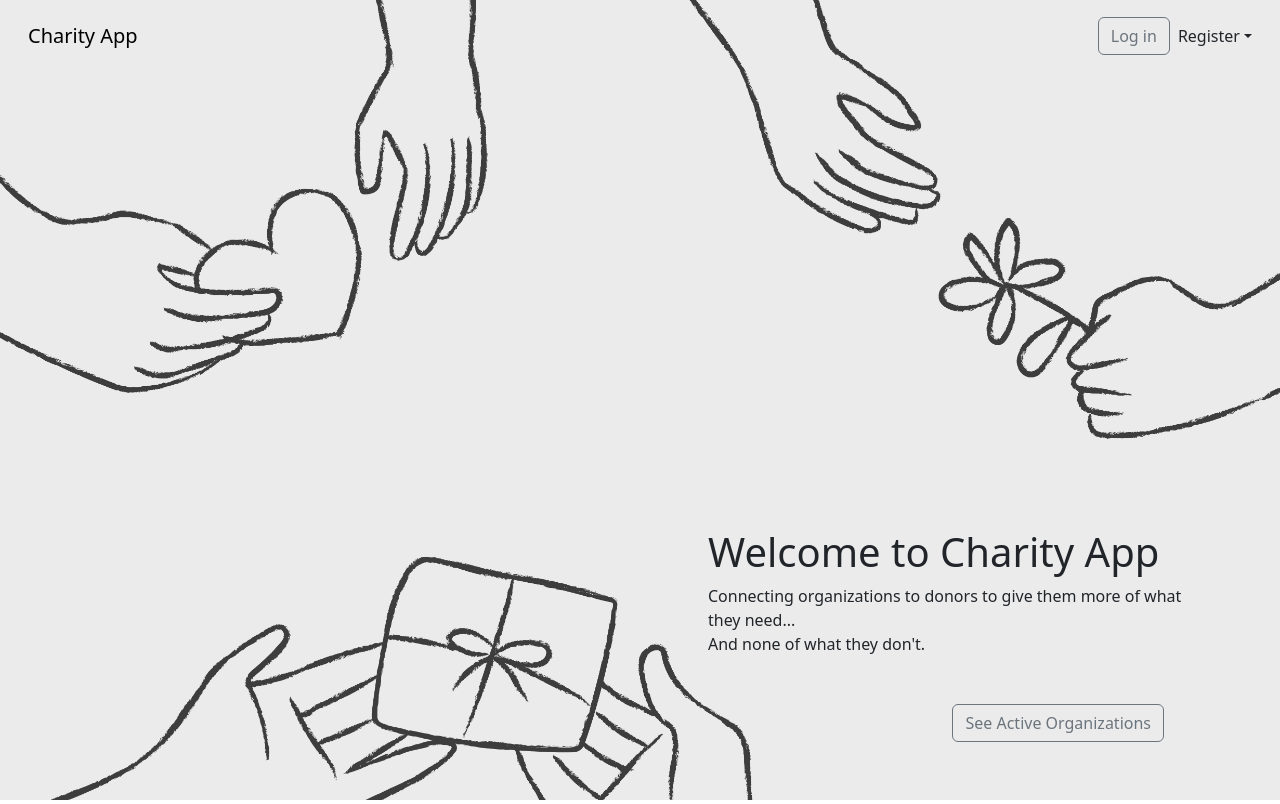
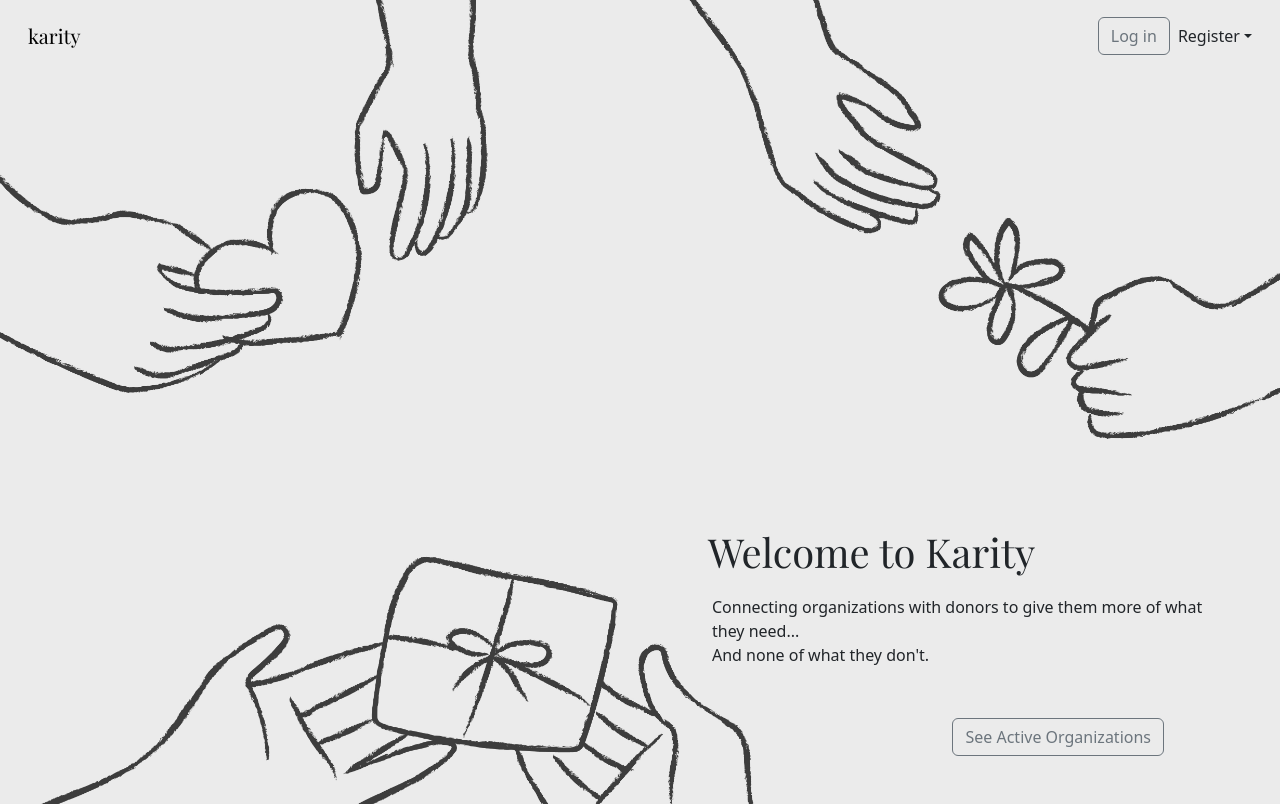
Before and after one commit to rebeccaariss/charity-registry, a React (Create React App) app in the folder react-front-end/: page / in a window 1280 px wide. Built offline with nearby package versions, Linux system fonts and the light colour scheme.

Commit message:
Adjust branding/fonts

```diff
--- a/react-front-end/public/index.html
+++ b/react-front-end/public/index.html
@@ -11,6 +11,9 @@
     />
     <link rel="apple-touch-icon" href="%PUBLIC_URL%/logo192.png" />
     <link rel="stylesheet" href="https://fonts.googleapis.com/css2?family=Material+Symbols+Outlined:opsz,wght,FILL,GRAD@20..48,100..700,0..1,-50..200" />
+    <link rel="preconnect" href="https://fonts.gstatic.com">
+    <link href="https://fonts.googleapis.com/css2?family=Playfair+Display:wght@400;700&display=swap" rel="stylesheet">
+
     <!--
       manifest.json provides metadata used when your web app is installed on a
       user's mobile device or desktop. See https://developers.google.com/web/fundamentals/web-app-manifest/
@@ -25,7 +28,7 @@
       work correctly both with client-side routing and a non-root public URL.
       Learn how to configure a non-root public URL by running `npm run build`.
     -->
-    <title>Charity Registry</title>
+    <title>karity</title>
   </head>
   <body>
     <noscript>You need to enable JavaScript to run this app.</noscript>
--- a/react-front-end/src/components/NavBar.jsx
+++ b/react-front-end/src/components/NavBar.jsx
@@ -25,7 +25,7 @@ function NavBar() {
   return (
     <Navbar expand="lg" style={{padding: "1rem"}}>
       <Container fluid>
-        <Navbar.Brand onClick={handleRedirect} style={{cursor: "pointer"}}>Charity App</Navbar.Brand>
+        <Navbar.Brand onClick={handleRedirect} style={{cursor: "pointer", fontFamily: "'Playfair Display', serif"}}>karity</Navbar.Brand>
         <Navbar.Toggle aria-controls="basic-navbar-nav" />
         <Navbar.Collapse id="basic-navbar-nav">
           <Nav className="me-auto">
--- a/react-front-end/src/components/NavBarLog.jsx
+++ b/react-front-end/src/components/NavBarLog.jsx
@@ -16,7 +16,7 @@ function NavBar() {
   return (
     <Navbar expand="lg" style={{padding: "1rem"}}>
       <Container fluid>
-        <Navbar.Brand onClick={handleRedirect} style={{cursor: "pointer"}}>Charity App</Navbar.Brand>
+        <Navbar.Brand onClick={handleRedirect} style={{cursor: "pointer", fontFamily: "'Playfair Display', serif"}}>karity</Navbar.Brand>
         <Navbar.Toggle aria-controls="basic-navbar-nav" />
         <Navbar.Collapse id="basic-navbar-nav">
           <div className="ms-auto d-flex align-items-center">
--- a/react-front-end/src/routes/Landing.jsx
+++ b/react-front-end/src/routes/Landing.jsx
@@ -12,9 +12,11 @@ const Landing = () => {
           </Col>
           <Col md={6}>
             <div style={{margin: "3.5rem"}}>
-              <h1>Welcome to Charity App</h1>
-              <div>Connecting organizations to donors to give them more of what they need...</div>
-              <div>And none of what they don't.</div>
+              <h1 className="title">Welcome to Karity</h1>
+              <div style={{padding: "3px", marginLeft: "1px"}}>
+                <div>Connecting organizations with donors to give them more of what they need...</div>
+                <div>And none of what they don't.</div>
+              </div>
               <Button href="/organizations" variant="outline-secondary" className="float-end" style={{margin: "3rem"}}>See Active Organizations</Button>
             </div>
           </Col>
--- a/react-front-end/src/styles/Landing.css
+++ b/react-front-end/src/styles/Landing.css
@@ -4,3 +4,10 @@ body {
   background-attachment: fixed;
   background-size: cover;
 }
+
+.title {
+  font-family: "Playfair Display", serif;
+  /* font-weight: bold; */
+  margin-bottom: 1rem;
+  /* color: rgb(80, 129, 80); */
+}
```
